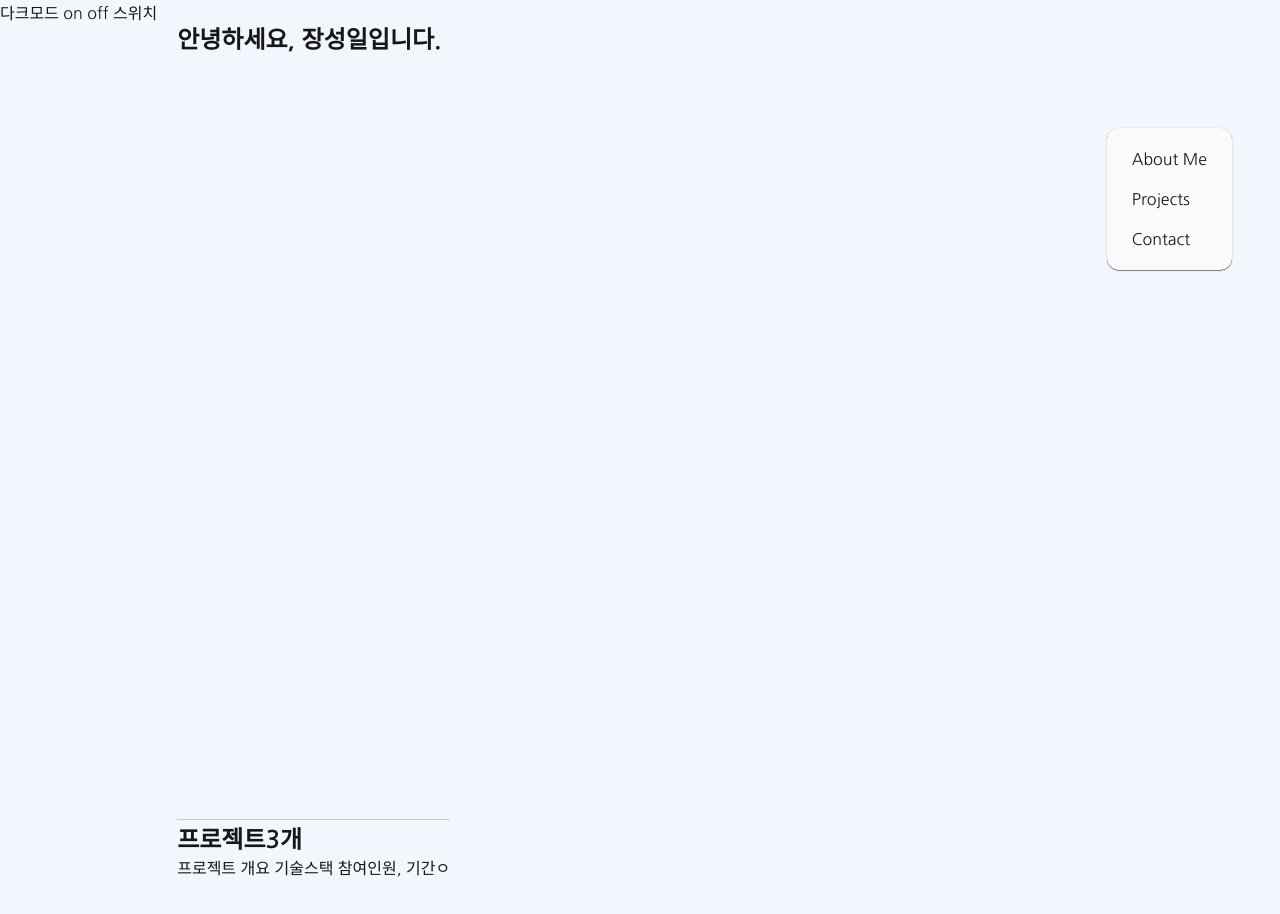
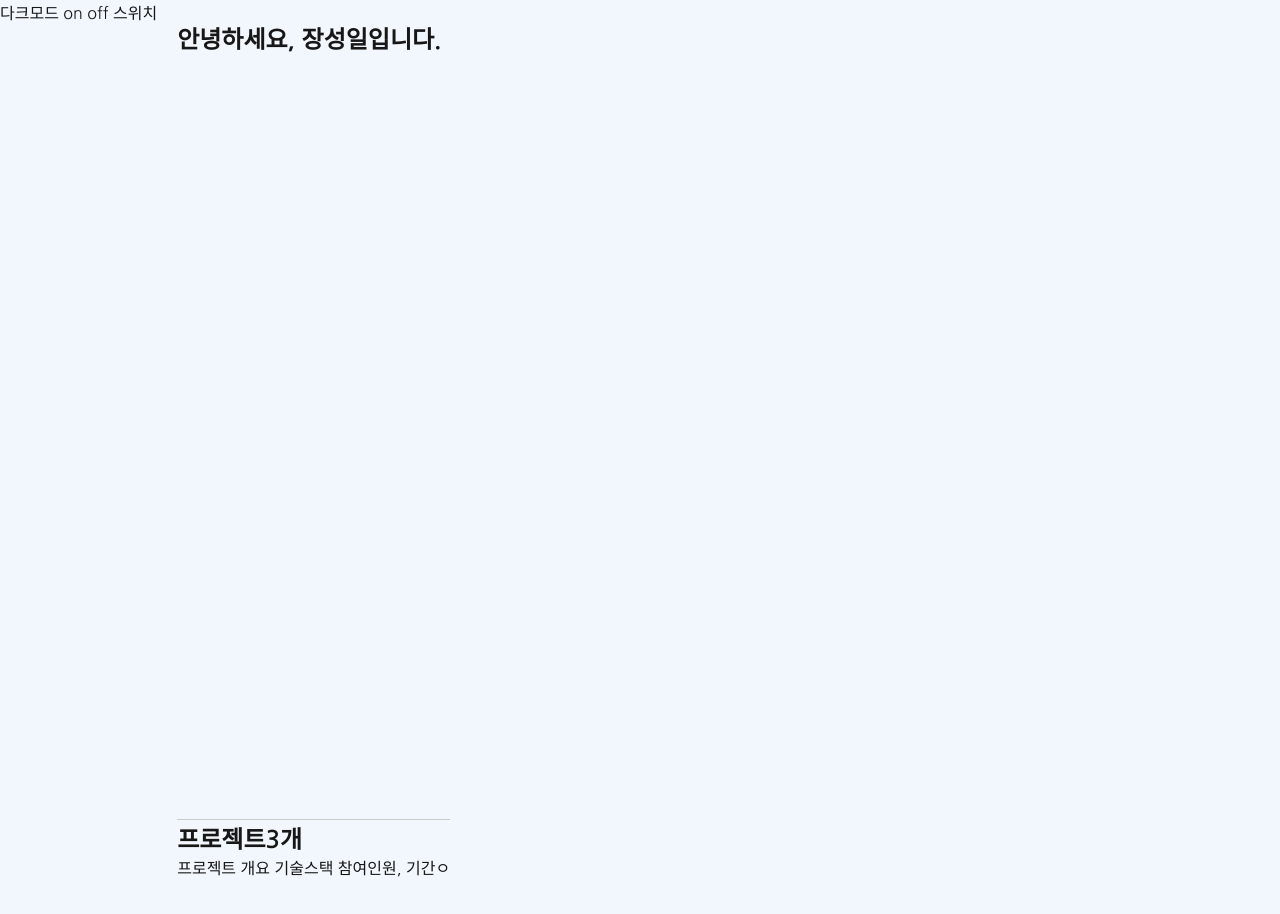
Before and after one commit to cocoajoa/portfolio, a Next.js app in the folder frontend/: page / in a window 1280 px wide. Shown: the top 914 px of the page. Built offline with nearby package versions, Linux system fonts and the light colour scheme.

Commit message:
style: Sidebar 컴포넌트 CSS 조정

```diff
--- a/frontend/src/components/Sidebar/Sidebar.module.css
+++ b/frontend/src/components/Sidebar/Sidebar.module.css
@@ -1,23 +1,27 @@
-.sidebar_container {
+.sidebar_wrapper {
+  position: absolute;
+  left: 100%;
+}
+
+.sidebar_panel {
   position: fixed;
   top: 8rem;
-  right: 3rem;
-  transform: translateY(0);
   opacity: 1;
   transition: all 0.5s ease;
+  margin-left: 3rem;
   box-shadow: var(--shadow);
   border-radius: 12px;
-  background-color: var(--color-sidebar-bg);
+  background-color: var(--color-bg-inside);
+  padding: 1rem 1.5rem;
+  width: 8rem;
+  font-weight: var(--font-w-bold);
+  list-style: none;
 
-  padding: 15px 25px;
-}
-.sidebar_list {
-  display: flex;
-  flex-direction: column;
-  gap: 0.5rem;
-  margin: 0;
-  padding: 0;
-  list-style: none;
+  @media (max-width: 1440px) {
+    transform: translateX(1.5rem);
+    opacity: 0;
+    pointer-events: none;
+  }
 }
 
 .sidebar_item {
@@ -29,9 +33,9 @@
   cursor: pointer;
   height: 2rem;
   overflow: hidden;
-  font-size: var(--fond-md);
   & span {
     transition: transform 0.5s var(--sidebar-flip);
+    font-size: var(--font-s-md);
     line-height: 2rem;
   }
   & .text_base {
@@ -50,11 +54,3 @@
     transform: translateY(0%);
   }
 }
-
-@media (max-width: 1024px) {
-  .sidebar_container {
-    transform: translateX(1.5rem);
-    opacity: 0;
-    pointer-events: none;
-  }
-}
--- a/frontend/src/components/Sidebar/Sidebar.tsx
+++ b/frontend/src/components/Sidebar/Sidebar.tsx
@@ -14,8 +14,8 @@ export default function Sidebar({ sections }: { sections: Section[] }) {
   };
 
   return (
-    <nav className={style.sidebar_container}>
-      <ul className={style.sidebar_list}>
+    <nav className={style.sidebar_wrapper}>
+      <ul className={style.sidebar_panel}>
         {sections.map((section) => (
           <li
             key={section.id}
```
